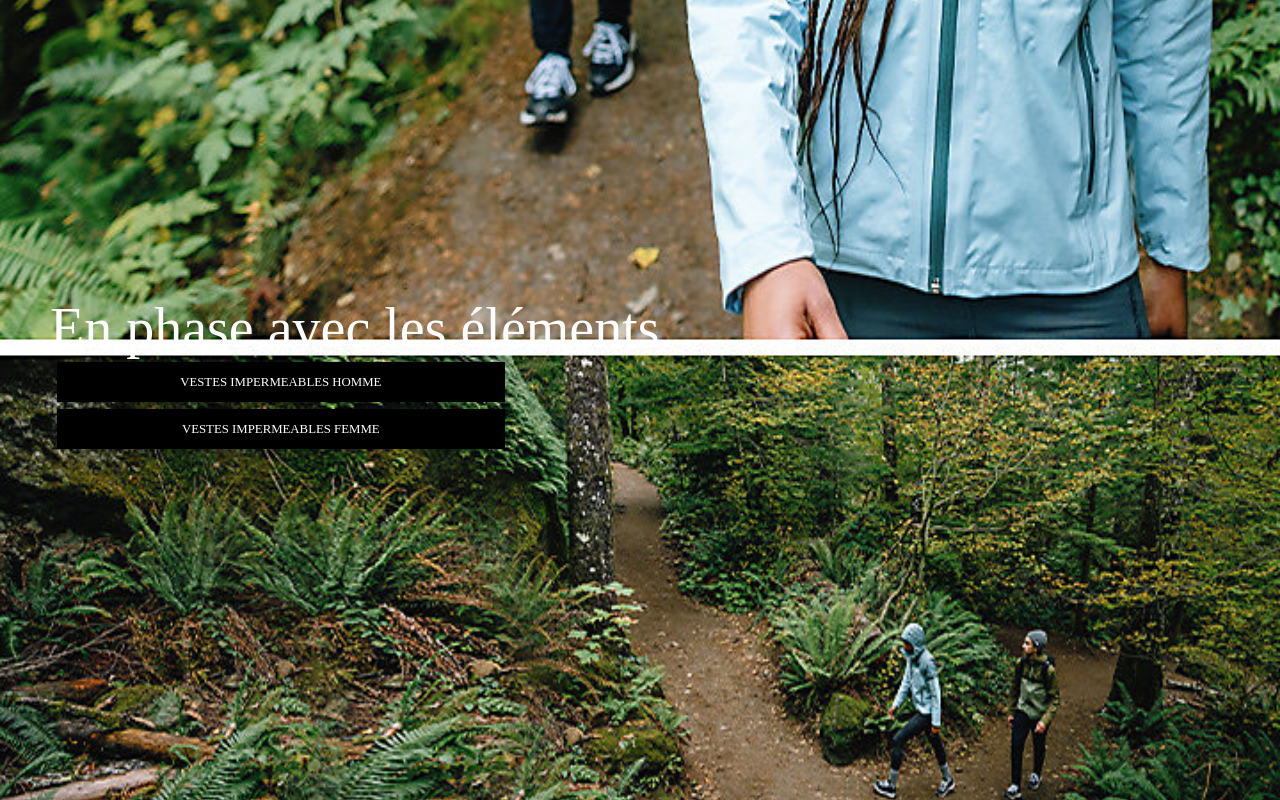
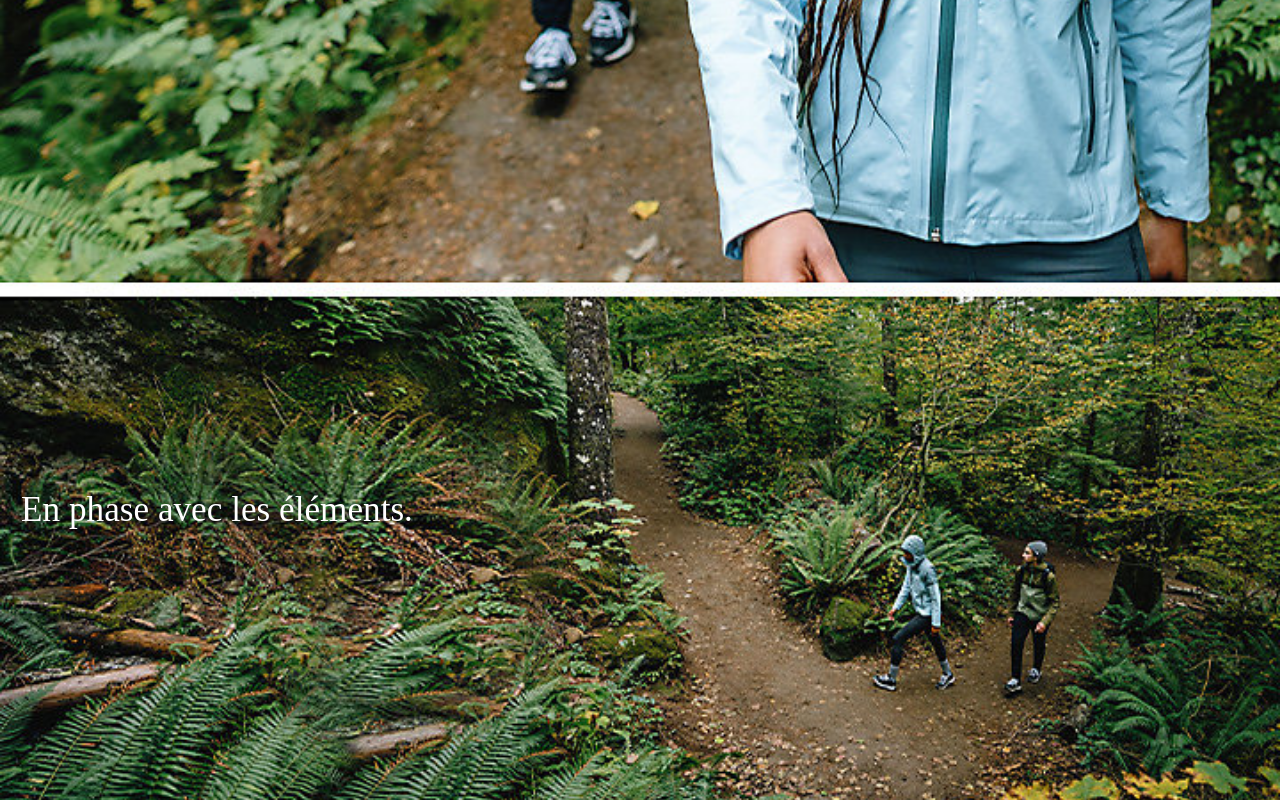
Before and after one commit to RomainLF/E-shop1, a React (Create React App) app: page / in a window 1280 px wide. Shown: the part 792-1592 px from the top of the page. Built offline with nearby package versions, Linux system fonts and the light colour scheme.

Commit message:
modify litle details in gallery

```diff
--- a/src/components/Gallery/index.jsx
+++ b/src/components/Gallery/index.jsx
@@ -7,11 +7,15 @@ import Style from './style';
 export default function Gallery() {
   return (
     <SGallery>
-      <img src={bg1} className='bg_1' />
-      <div className='title'>
-        <p>En phase avec les éléments.</p>
-        <div className='div_button'>Vestes impermeables Homme</div>
-        <div className='div_button'>Vestes impermeables Femme</div>
+      <div className='main'>
+        <img src={bg1} className='bg_1' alt='background_mobile' />
+        <div className='title'>
+          <p>En phase avec les éléments.</p>
+        </div>
+        <div className='main_category'>
+          <div className='div_button'>Vestes impermeables Homme</div>
+          <div className='div_button'>Vestes impermeables Femme</div>
+        </div>
       </div>
     </SGallery>
   );
--- a/src/components/Gallery/style.jsx
+++ b/src/components/Gallery/style.jsx
@@ -3,32 +3,38 @@ import styled from 'styled-components';
 export default styled.section`
   background-color: #d7e6d7;
   width: 100vw;
-  .bg_1{
+  .main {
+    .bg_1 {
+      margin-top: 8.5vh;
       width: 100%;
       height: 100%;
     }
-  .title{
+    .title {
       position: relative;
-    bottom: 750px;
-    left: 50px;
-    background-color: ;
-    width: 53vw;
+      bottom: 12em;
+      left: 0.6em;
+      width: 54vw;
       height: 25vh;
       color: white;
-    font-size: 3.5rem;
-    p{
-
+      font-size: 2.2rem;
     }
-    .div_button{
+    .main_category {
+      background-color: #ffffff;
+      display: flex;
+      flex-direction: column;
+      align-items: center;
+      .div_button {
         font-size: 0.8rem;
         background-color: black;
         margin: 1%;
         display: flex;
         justify-content: center;
         align-items: center;
-      width: 35vw;
+        width: 75vw;
         height: 5vh;
         text-transform: uppercase;
+        color: #d7e6d7;
+      }
     }
   }
 `;
--- a/src/components/Header/index.jsx
+++ b/src/components/Header/index.jsx
@@ -41,7 +41,7 @@ export default function Header() {
         </a>
         <ul className={active}>
           <li className='connect'>
-            <img src={img} className='picto2' />
+            <img src={img} className='picto2' alt='img' />
             <a href='#' className='sc1'>
               Se connecter
             </a>
@@ -70,19 +70,19 @@ export default function Header() {
           <div className='footerNav'>
             <li className='preferes bleu'>
               <a href='#'>
-                <img src={imgcoeur} />
+                <img src={imgcoeur} alt='imgcoeur' />
                 Préférés
               </a>
             </li>
             <li className='magasins bleu'>
               <a href='#'>
-                <img src={imgplace} />
+                <img src={imgplace} alt='imgplace' />
                 Magasins
               </a>
             </li>
             <li className='fr bleu'>
               <a href='#'>
-                <img src={imgglobe} />
+                <img src={imgglobe} alt='imgglobe' />
                 FR Français
               </a>
             </li>
@@ -95,12 +95,12 @@ export default function Header() {
               setIsOpenSearch(!isOpenSearch);
             }}
           >
-            <img src={imgloupe} className='correction' />
+            <img src={imgloupe} alt='imgloupe' className='correction' />
             <NavSearch openSearch={isOpenSearch} />
           </div>
 
           <div className='compte__picto'>
-            <img src={img} className='picto' />
+            <img src={img} alt='img' className='picto' />
           </div>
 
           <div
@@ -109,7 +109,7 @@ export default function Header() {
               setIsOpen(!isOpen);
             }}
           >
-            <img src={img2} className='picto' />
+            <img src={img2} alt='img2' className='picto' />
             <NavPanier open={isOpen} />
           </div>
         </section>
```
Lines whose indentation alone changed are shown as unchanged.
